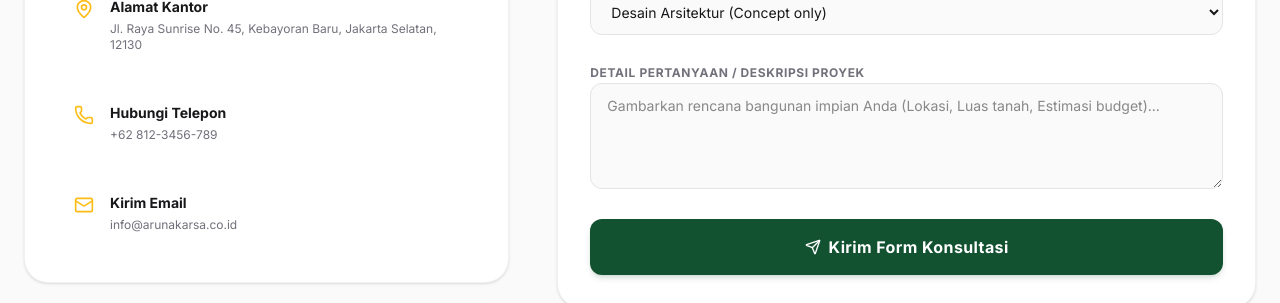
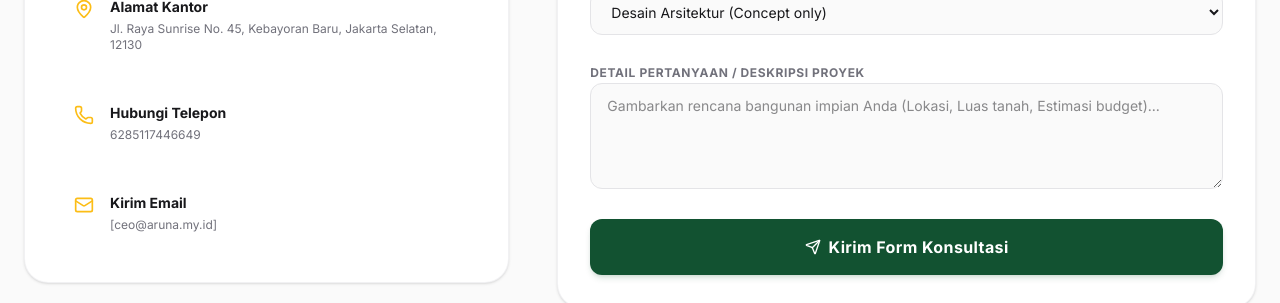
Before and after one commit to nicode74/aruna-karsa, a Next.js app: page /services in a window 1280 px wide. Shown: the part 4060-4363 px from the top of the page. Built offline with nearby package versions, Linux system fonts and the light colour scheme.

Commit message:
feat: update contact information and add QR code to ContactSection

```diff
--- a/app/components/ContactSection.tsx
+++ b/app/components/ContactSection.tsx
@@ -38,7 +38,7 @@ export default function ContactSection() {
   };
 
   const whatsappMessage = encodeURIComponent("Halo Aruna Karsa, saya tertarik untuk melakukan konsultasi mengenai proyek pembangunan/desain bangunan saya.");
-  const whatsappUrl = `https://wa.me/6287888986649?text=${whatsappMessage}`;
+  const whatsappUrl = `https://wa.me/6285117446649?text=${whatsappMessage}`;
 
   return (
     <section className="py-24 bg-zinc-50 dark:bg-zinc-900 transition-colors">
@@ -87,7 +87,7 @@ export default function ContactSection() {
                   <Phone className="w-5 h-5 text-brand-amber-500 shrink-0 mt-0.5" />
                   <div>
                     <h4 className="font-bold text-zinc-900 dark:text-white text-sm">Hubungi Telepon</h4>
-                    <p className="text-xs text-zinc-500 dark:text-zinc-400 mt-1">+62 812-3456-789</p>
+                    <p className="text-xs text-zinc-500 dark:text-zinc-400 mt-1">6285117446649</p>
                   </div>
                 </a>
 
@@ -98,7 +98,7 @@ export default function ContactSection() {
                   <Mail className="w-5 h-5 text-brand-amber-500 shrink-0 mt-0.5" />
                   <div>
                     <h4 className="font-bold text-zinc-900 dark:text-white text-sm">Kirim Email</h4>
-                    <p className="text-xs text-zinc-500 dark:text-zinc-400 mt-1">info@arunakarsa.co.id</p>
+                    <p className="text-xs text-zinc-500 dark:text-zinc-400 mt-1">[ceo@aruna.my.id]</p>
                   </div>
                 </a>
               </div>
```
Also changed, not shown: arunakarsa_qr.png (added).
